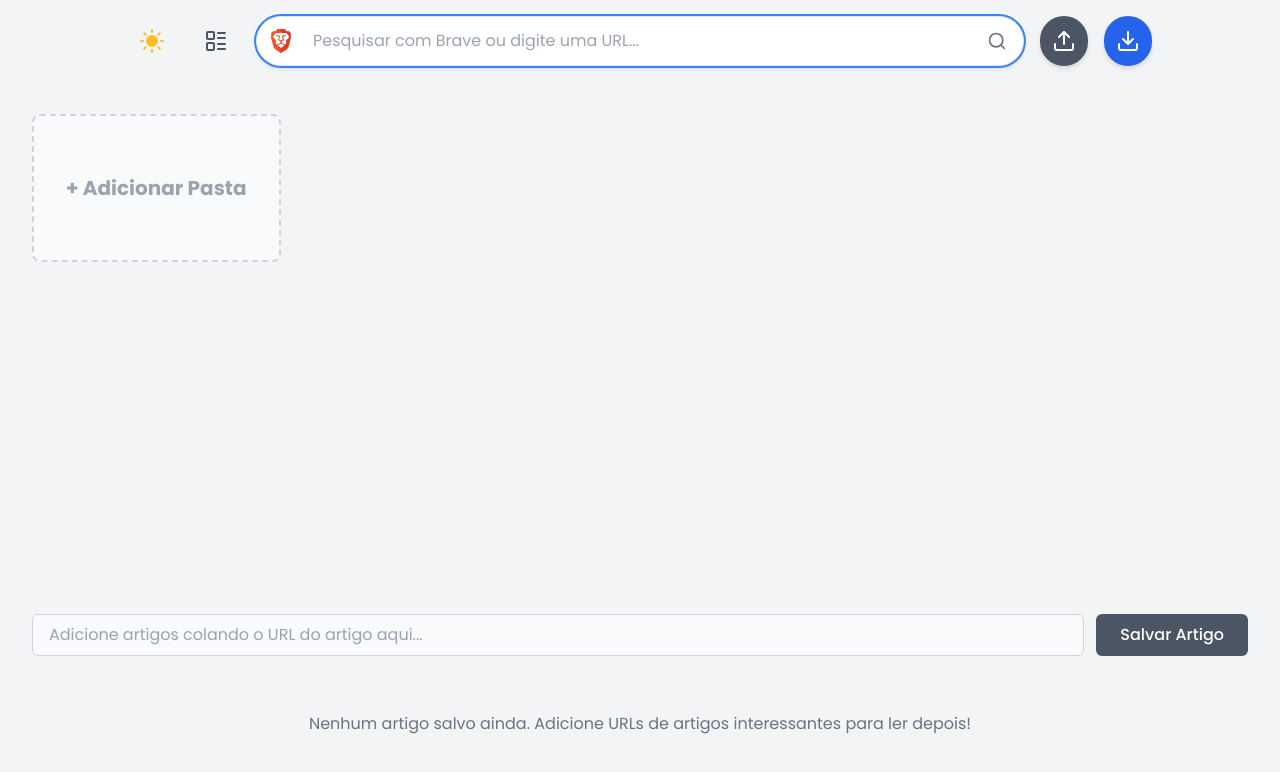
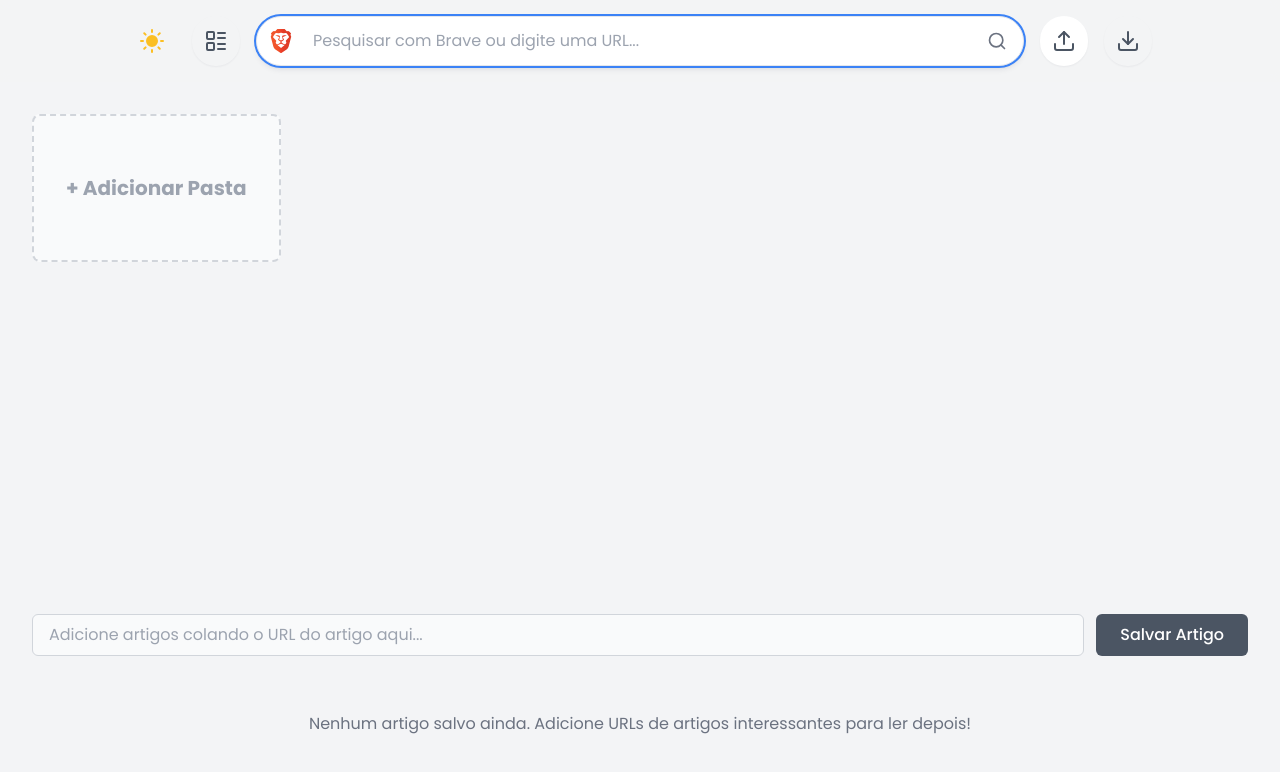
Before and after one commit to raphaelmmachado/homepage-html, a plain HTML site: page homepage.html in a window 1280 px wide. Drawn offline with nearby package versions, Linux system fonts and the light colour scheme.

Commit message:
mudanças no visual

```diff
--- a/homepage.html
+++ b/homepage.html
@@ -89,7 +89,7 @@
         <button
           id="layout-toggle-btn"
           title="Alterar Layout"
-          class="hidden sm:block text-gray-600 dark:text-gray-300 hover:bg-gray-200 dark:hover:bg-gray-700 p-3 rounded-full"
+          class="hidden sm:block text-gray-600 dark:text-gray-300 dark:bg-gray-700 dark:hover:bg-gray-600 shadow-sm p-3 rounded-full"
         >
           <svg
             id="layout-icon-grid"
@@ -201,7 +201,7 @@
           </button>
           <div
             id="mobile-menu-dropdown"
-            class="hidden absolute right-0 mt-2 w-56 origin-top-right bg-white dark:bg-gray-800 rounded-md shadow-lg ring-1 ring-black ring-opacity-5 focus:outline-none z-20"
+            class="border border-gray-700 shadow-xl hidden absolute right-0 mt-2 w-56 origin-top-right bg-white dark:bg-gray-800 rounded-md shadow-lg ring-1 ring-black ring-opacity-5 focus:outline-none z-20"
           >
             <div id="mobile-menu-items" class="py-1" role="menu">
               <!-- Itens do menu serão injetados aqui via JavaScript -->
@@ -211,8 +211,9 @@
         <button
           id="import-btn"
           title="Importar Favoritos"
-          class="hidden sm:block bg-gray-600 text-white p-3 rounded-full shadow-md hover:bg-gray-700 transition-colors"
+          class="hidden sm:block group text-gray-600 bg-white hover:bg-gray-200 dark:bg-gray-700 dark:hover:bg-gray-600 dark:text-gray-300 p-3 shadow-sm rounded-full"
         >
+          <!-- 1. Ícone SVG (Visível Sempre) -->
           <svg
             xmlns="http://www.w3.org/2000/svg"
             width="24"
@@ -224,6 +225,7 @@
             stroke-linecap="round"
             stroke-linejoin="round"
           >
+            <!-- Ícone de Download/Importação -->
             <path d="M21 15v4a2 2 0 0 1-2 2H5a2 2 0 0 1-2-2v-4" />
             <polyline points="17 8 12 3 7 8" />
             <line x1="12" y1="3" x2="12" y2="15" />
@@ -231,8 +233,8 @@
         </button>
         <button
           id="export-btn"
-          title="Salvar Favoritos"
-          class="hidden sm:block bg-blue-600 text-white p-3 rounded-full shadow-md hover:bg-blue-700 transition-colors"
+          title="Exportar Favoritos"
+          class="hidden sm:block group text-gray-600 dark:text-gray-300 dark:bg-gray-700 dark:hover:bg-gray-600 p-3 shadow-sm rounded-full"
         >
           <svg
             xmlns="http://www.w3.org/2000/svg"
```
